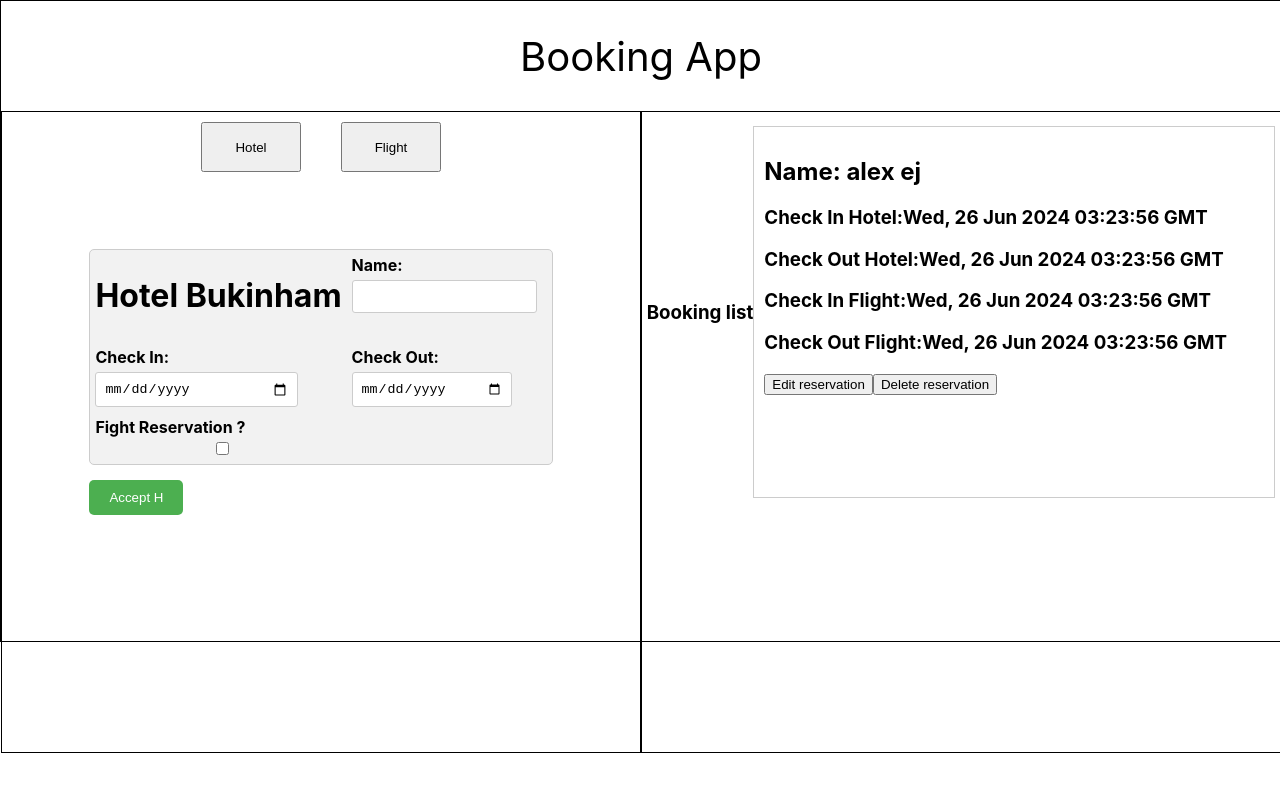
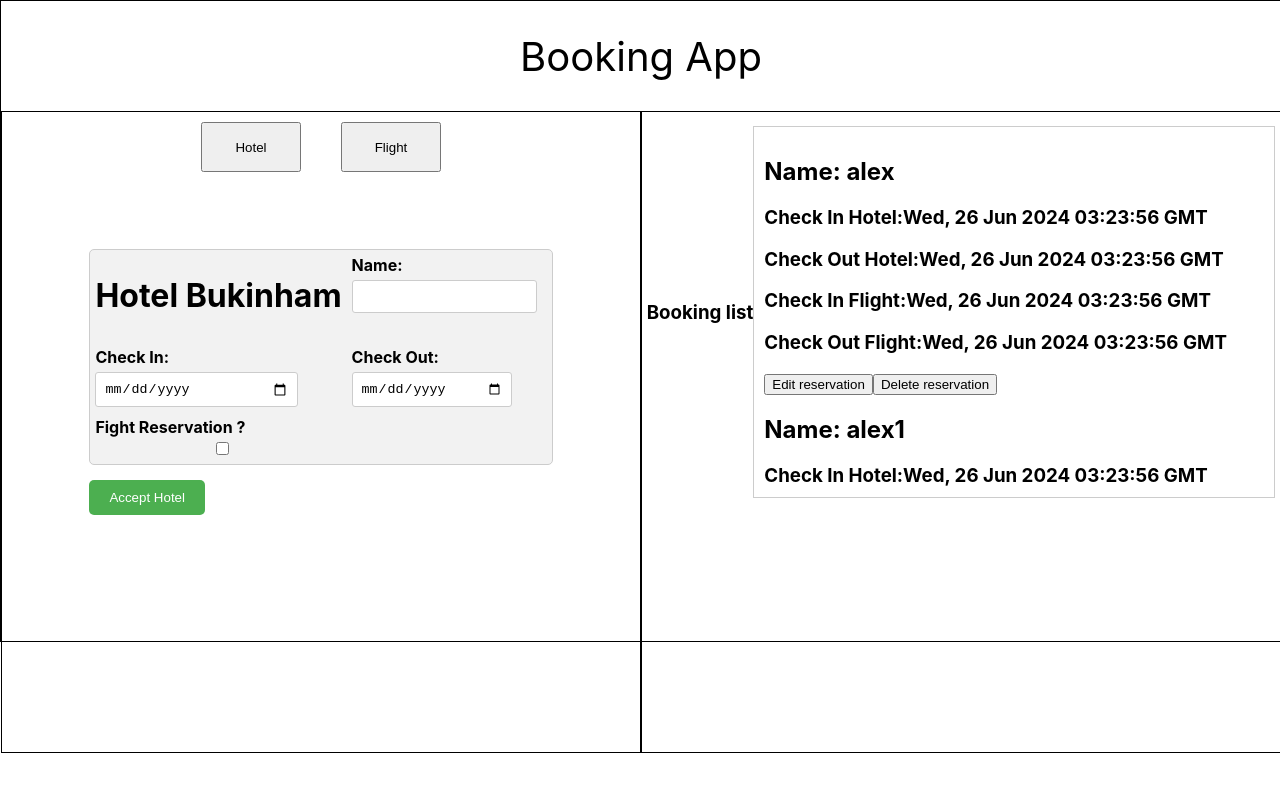
Before and after one commit to mrHann69/final_ipd, a React (Create React App) app: page / in a window 1280 px wide. Shown: the top 792 px of the page. Built offline with nearby package versions, Linux system fonts and the light colour scheme.

Commit message:
Pruebas_Math

```diff
--- a/src/App.jsx
+++ b/src/App.jsx
@@ -13,12 +13,15 @@ function App() {
   const [showForm, setShowForm] = useState(true);
   const [state, setState] = useState("hotel");
 
-  const [list, setList] = useState(bookingList);
+  const [listHotels, setListHotels] = useState(bookingListHotels);
+  const [listFlights, setListFlights] = useState(bookingListFlights);
   const [temp, setTemp] = useState(tempList);
+
+  const [isUpdate, setIsUpdate] = useState({ state: false });
 
   const handleShowForm = (type) => {
     setState(type);
-    setShowForm(!showForm);
+    setShowForm(type==="hotel"?true:false);
   }
 
   return (
@@ -41,16 +44,21 @@ function App() {
             </Button>
           </AppButtons>
 
+          {showForm && (
+            <Form type={state} update={isUpdate} setUpdate={setIsUpdate}/>
+          )}
           {!showForm && (
-            <Form list={temp} setList={setTemp} type={state} />
-          )}
-          {showForm && (
-            <Form list={temp} setList={setTemp} type={state} />
+            <Form type={state} update={isUpdate} setUpdate={setIsUpdate}/>
           )}
         </AppContainer>
 
         <AppContainer>
-          <AppBookingList list={temp} setList={setList}/>
+          {showForm && (
+            <AppBookingList list={listHotels} setListHotels={setListHotels} setIsUpdate={setIsUpdate} type={state}/>
+          )}
+          {!showForm && (
+            <AppBookingList list={listFlights} setListFlights={setListFlights} setIsUpdate={setIsUpdate} type={state}/>
+          )}
         </AppContainer>
       </AppContainerRow>
     </AppContainer>
@@ -68,7 +76,7 @@ const tempList = [
     checkOutDateFlight: new Date().toUTCString(),
   },
 ];
-const bookingList = [
+const bookingListHotels = [
   {
     customerName: "alex",
     bookingHotel: true,
@@ -97,5 +105,33 @@ const bookingList = [
     checkOutDateFlight: new Date().toUTCString(),
   },
 ];
-
+const bookingListFlights = [
+  {
+    customerName: "mandingo",
+    bookingHotel: true,
+    checkInDateHotel: new Date().toUTCString(),
+    checkOutDateHotel: new Date().toUTCString(),
+    bookingFlight: true,
+    checkInDateFlight: new Date().toUTCString(),
+    checkOutDateFlight: new Date().toUTCString(),
+  },
+  {
+    customerName: "mandingo1",
+    bookingHotel: true,
+    checkInDateHotel: new Date().toUTCString(),
+    checkOutDateHotel: new Date().toUTCString(),
+    bookingFlight: false,
+    checkInDateFlight: new Date().toUTCString(),
+    checkOutDateFlight: new Date().toUTCString(),
+  },
+  {
+    customerName: "mandingo2",
+    bookingHotel: true,
+    checkInDateHotel: new Date().toUTCString(),
+    checkOutDateHotel: new Date().toUTCString(),
+    bookingFlight: false,
+    checkInDateFlight: new Date().toUTCString(),
+    checkOutDateFlight: new Date().toUTCString(),
+  },
+];
 export default App;
--- a/src/components/AppBookingList/AppBookingList.jsx
+++ b/src/components/AppBookingList/AppBookingList.jsx
@@ -2,14 +2,20 @@ import "./AppBookingList.css";
 import CardList from "./CardList";
 
 
-function AppBookingList({ list, setList }) {
+function AppBookingList({ list, setList, setIsUpdate, type}) {
 
-  function deleteted(index) {
+  function deleteReservation(index) {
     setList(list.splice(index, 1))
   }
 
-  function editeted(index) {
-    setList(list.splice(index, 1, list))
+  function editeReservation(index) {
+    const r = list.at(index);
+    if(!r) return;
+    setIsUpdate({
+      state: true,
+      booking: r,
+      type
+    })
   }
 
   return (
@@ -20,7 +26,7 @@ function AppBookingList({ list, setList }) {
       <div className="scroll-box">
         {list &&
           list.map((booking, index) => (
-            <CardList booking={booking} removeComp={deleteted} index={index} />
+            <CardList key={index} booking={booking} removeComp={deleteReservation} editeReservation={editeReservation} index={index} />
           ))}
       </div>
     </div>
--- a/src/components/AppBookingList/CardList.jsx
+++ b/src/components/AppBookingList/CardList.jsx
@@ -1,8 +1,6 @@
 import "./CardList.css";
 import React, { useState } from "react";
-export default function CardList({ booking, removeComp, index }) {
-
-  const [editing, setEditing] = useState(false);
+export default function CardList({ booking, removeComp, editeReservation, index }) {
 
   return (
     <div>
@@ -35,7 +33,7 @@ export default function CardList({ booking, removeComp, index }) {
       <button
         className="nav-btn"
         value={"edit"}
-        onClick={(e) => setEditing(!editing)}
+        onClick={() => editeReservation(index)}
       >
         Edit reservation
       </button>
@@ -50,79 +48,3 @@ export default function CardList({ booking, removeComp, index }) {
     </div>
   )
 }
-/* {booking.bookingFlight && (
-        <>
-          {booking.checkInDateFlight ?
-            (<h3>Check In Flight:{booking.checkInDateFlight}</h3>) :
-            (<h3>Check In Hotel:{booking.checkInDateHotel}</h3>)}
-
-          {booking.checkOutDateFlight ?
-            (<h3>Check Out Flight:{booking.checkOutDateFlight}</h3>) :
-            (<h3>Check Out Hotel:{booking.checkOutDateHotel}</h3>)}
-        </>
-      )}
-
-  <>
-        {booking.checkInDateHotel ? <h3>Check In Hotel:{booking.checkInDateHotel}</h3> : null}
-        {booking.checkOutDateHotel ? <h3>Check Out Hotel:{booking.checkOutDateHotel}</h3> : null}
-
-        {booking.checkInDateFlight ? <h3>Check In Flight:{booking.checkInDateFlight}</h3> : null}
-        {booking.checkOutDateFlight ? <h3>Check Out Flight:{booking.checkOutDateFlight}</h3> : null}
-      </>
-      */
-
-/**
-     prueba editing
-
-     {editing ?(
-      {booking.bookingHotel && (
-        <>
-          {booking.checkInDateHotel ?
-            (<input>Check In Hotel:{booking.checkInDateHotel}</input>) :
-            (<input>Check In Flight:{booking.checkInDateFlight}</input>)}
-
-          {booking.checkOutDateHotel ?
-            (<input>Check Out Hotel:{booking.checkOutDateHotel}</input>) :
-            (<input>Check Out Flight:{booking.checkOutDateFlight}</input>)}
-        </>
-      )}
-      {booking.bookingFlight && (
-          <>
-            {booking.checkInDateFlight ?
-              (<input>Check In Flight:{booking.checkInDateFlight}</input>) :
-              (<input>Check In Hotel:{booking.checkInDateHotel}</input>)}
-
-            {booking.checkOutDateFlight ?
-              (<input>Check Out Flight:{booking.checkOutDateFlight}</input>) :
-              (<input>Check Out Hotel:{booking.checkOutDateHotel}</input>)}
-          </>
-        )}
-      ): (
-        {booking.bookingHotel && (
-          <>
-            {booking.checkInDateHotel ?
-              (<h3>Check In Hotel:{booking.checkInDateHotel}</h3>) :
-              (<h3>Check In Flight:{booking.checkInDateFlight}</h3>)}
-
-            {booking.checkOutDateHotel ?
-              (<h3>Check Out Hotel:{booking.checkOutDateHotel}</h3>) :
-              (<h3>Check Out Flight:{booking.checkOutDateFlight}</h3>)}
-          </>
-        )}
-
-        {booking.bookingFlight && (
-          <>
-            {booking.checkInDateFlight ?
-              (<h3>Check In Flight:{booking.checkInDateFlight}</h3>) :
-              (<h3>Check In Hotel:{booking.checkInDateHotel}</h3>)}
-
-            {booking.checkOutDateFlight ?
-              (<h3>Check Out Flight:{booking.checkOutDateFlight}</h3>) :
-              (<h3>Check Out Hotel:{booking.checkOutDateHotel}</h3>)}
-          </>
-        )}
-      )}
-
-
-
- */
--- a/src/components/form/Form.jsx
+++ b/src/components/form/Form.jsx
@@ -1,56 +1,71 @@
-import React, { useState } from 'react';
+import React, { useState, useEffect } from 'react';
 
 import "./Form.css";
 
-export default function Form({ type, list, setList }) {
+export default function Form({ type, update, setUpdate }) {
 
   const [customerName, setCustomerName] = useState('');
 
-  //const [bookingHotel, setBookingHotel] = useState(false);
   const [checkInDateHotel, setCheckInDateHotel] = useState('');
   const [checkOutDateHotel, setCheckOutDateHotel] = useState('');
 
-  //const [bookingFlight, setBookingFlight] = useState(false);
   const [checkInDateFlight, setCheckInDateFlight] = useState('');
   const [checkOutDateFlight, setCheckOutDateFlight] = useState('');
 
   const [stateCheckbox, setStateCheckbox] = useState(false);
 
-  const handleSubmitHotel = (e) => {
+  useEffect(() => {
+    if (update.state) {
+      const { booking } = update;
+      setCustomerName(booking.customerName);
+      setCheckInDateHotel(booking.checkInDateHotel);
+      setCheckOutDateHotel(booking.checkOutDateHotel);
+      setCheckInDateFlight(booking.checkInDateFlight);
+      setCheckOutDateFlight(booking.checkOutDateFlight);
+      setStateCheckbox(booking.bookingFlight && booking.bookingHotel);
+    }
+  }, [update.state]);
+
+  const handleSubmit = (e, tp) => {
     e.preventDefault();
-    const estructura = {
+    const structure = {
       customerName,
-      bookingHotel:true,
       checkInDateHotel,
       checkOutDateHotel,
-      bookingFlight:stateCheckbox,
       checkInDateFlight,
       checkOutDateFlight
     }
-    console.log("Datos estructura", estructura)
-    setList([estructura, ...list])
-    console.log("Datos Hotel", e.target)
-  };
-
-  const handleSubmitFlight = (e) => {
-    e.preventDefault();
-    const estructura = {
-      customerName,
-      bookingHotel:stateCheckbox,
-      checkInDateHotel,
-      checkOutDateHotel,
-      bookingFlight:true,
-      checkInDateFlight,
-      checkOutDateFlight
+    if (update.state) {
+      if(update.type ==="hotel"){
+        // mandar al serivdor → PATCH /api/v1/hotel
+      }
+      if(update.type ==="flight"){
+        // mandar al serivdor → PATCH /pi/v1/flight
+      }
+      setUpdate({
+        state: false,
+        type: '',
+        booking: {}
+      })
+      return;
+    } else {
+      if (tp === "hotel") {
+        structure.bookingHotel = true;
+        structure.bookingFlight = stateCheckbox;
+        return;
+        // mandar al serivdor → POST /api/v1/hotel
+      }
+      structure.bookingHotel = stateCheckbox;
+      structure.bookingFlight = true;
+      // mandar al serivdor → POST /pi/v1/flight
     }
-    setList([estructura, ...list])
-    console.log("Datos Flight", e.target)
+    return;
   };
 
   return (
     <div className="form-container">
-      <form onSubmit={type === "hotel" ? (handleSubmitHotel) : (handleSubmitFlight)} >
-        {type === "hotel"? (
+      <form onSubmit={(e) => handleSubmit(e, type)}>
+        {type === "hotel" ? (
           <>
             <div className="form-table">
               <h1>
@@ -110,9 +125,6 @@ export default function Form({ type, list, setList }) {
                   </div>
                 </>
               )}
-            </div>
-            <div className="form-row">
-              <button type="submit">Accept H</button>
             </div>
           </>
         ) : (
@@ -177,12 +189,11 @@ export default function Form({ type, list, setList }) {
               )}
 
             </div>
-            <div className="form-row">
-              <button type="submit">Accept F</button>
-            </div>
           </>
         )}
-
+        <div className="form-row">
+          <button type="submit">Accept {type === "hotel" ? "Hotel" : "Flight"}</button>
+        </div>
       </form>
     </div>
   );
```
